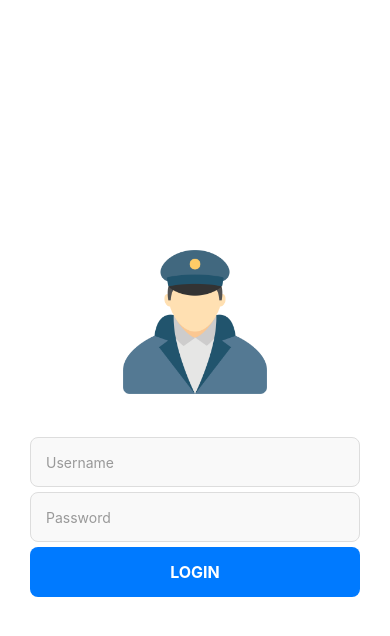
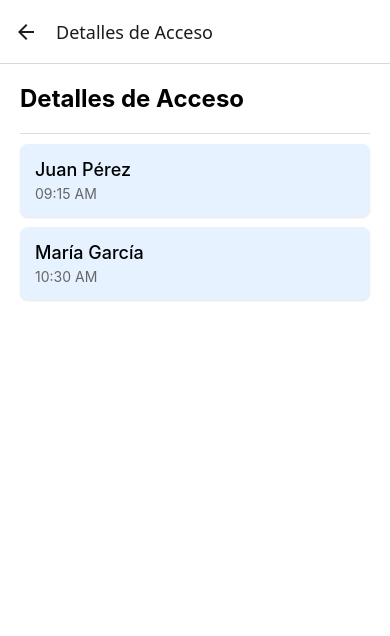
Before and after one commit to TZeik/securepass-mobile, a React Native app: screen /AccessDetails in a window 390 px wide. Before the commit this address had no page. Shown: the top 636 px of the page. Built offline with nearby package versions, Linux system fonts and the light colour scheme.

Commit message:
Detalles de acceso

```diff
--- /dev/null
+++ b/components/AccessDetailsScreen.tsx
@@ -0,0 +1,104 @@
+import React from "react";
+import { View, StyleSheet, Text, ScrollView, TouchableOpacity } from "react-native";
+import { NativeStackScreenProps } from "@react-navigation/native-stack";
+import { RootStackParamList } from "../types";
+
+type AccessDetailsScreenProps = NativeStackScreenProps<RootStackParamList, "AccessDetails">;
+
+const AccessDetailsScreen: React.FC<AccessDetailsScreenProps> = ({ navigation }) => {
+  //Datos de cada uno
+  const accessRecords = [
+    {
+      id: 1,
+      name: "Juan Pérez",
+      time: "09:15 AM",
+      fullName: "Juan Alberto Pérez González",
+      idNumber: "402-31824212-3",
+      vehicle: "Toyota Corolla 2020 - ABC123",
+      entryDate: "15/05/2023",
+      entryTime: "09:00 AM",
+      visitPurpose: "Reunión de negocios",
+      contactPerson: "Carlos Méndez",
+      department: "Ventas"
+    },
+    {
+      id: 2,
+      name: "María García",
+      time: "10:30 AM",
+      fullName: "María José García Rodríguez",
+      idNumber: "402-31824212-2",
+      vehicle: "Nissan Sentra 2019 - XYZ987",
+      entryDate: "15/05/2023",
+      entryTime: "10:00 AM",
+      visitPurpose: "Entrega de documentos",
+      contactPerson: "Ana López",
+      department: "Contabilidad"
+    },
+    // ... más registros
+  ];
+
+  const handlePersonPress = (person: any) => {
+    navigation.navigate("PersonDetail", { person });
+  };
+
+  return (
+    <ScrollView style={styles.container}>
+      <Text style={styles.title}>Detalles de Acceso</Text>
+
+      <View style={styles.divider} />
+
+      {accessRecords.map((record) => (
+        <TouchableOpacity
+          key={record.id}
+          style={styles.recordItem}
+          onPress={() => handlePersonPress(record)}
+        >
+          <Text style={styles.recordName}>{record.name}</Text>
+          <Text style={styles.recordTime}>{record.time}</Text>
+        </TouchableOpacity>
+      ))}
+    </ScrollView>
+  );
+};
+const styles = StyleSheet.create({
+  container: {
+    flex: 1,
+    padding: 20,
+    backgroundColor: "#fff",
+  },
+  title: {
+    fontSize: 24,
+    fontWeight: "bold",
+    marginBottom: 10,
+  },
+  divider: {
+    height: 1,
+    backgroundColor: "#ddd",
+    marginVertical: 10,
+  },
+  recordItem: {
+    backgroundColor: "#E6F2FF", // Fondo azul claro
+    borderRadius: 8, // Bordes redondeados
+    marginBottom: 10, // Espacio entre elementos
+    padding: 15,
+    shadowColor: "#000", // Sombra opcional para mejor visualización
+    shadowOffset: {
+      width: 0,
+      height: 1,
+    },
+    shadowOpacity: 0.1,
+    shadowRadius: 2,
+    elevation: 2,
+  },
+  recordName: {
+    fontSize: 18,
+    fontWeight: "500",
+  },
+  recordTime: {
+    fontSize: 14,
+    color: "#666",
+    marginTop: 5,
+  },
+});
+
+export default AccessDetailsScreen;
--- a/components/MainScreen.tsx
+++ b/components/MainScreen.tsx
@@ -16,6 +16,10 @@ const MainScreen: React.FC<MainScreenProps> = ({ navigation }) => {
     });
   };
 
+  const handleDetallesAcceso = () => {
+    navigation.navigate("AccessDetails");
+  };
+
   return (
     <View style={styles.container}>
       <TouchableOpacity
@@ -27,7 +31,7 @@ const MainScreen: React.FC<MainScreenProps> = ({ navigation }) => {
 
       <TouchableOpacity
         style={[styles.button, styles.secondaryButton]}
-        onPress={() => console.log("Detalles de acceso")}
+        onPress={handleDetallesAcceso}
       >
         <Text style={styles.buttonText}>Detalles de Acceso</Text>
       </TouchableOpacity>
--- /dev/null
+++ b/components/PersonDetailScreen.tsx
@@ -0,0 +1,69 @@
+import React from "react";
+import { View, StyleSheet, Text, ScrollView } from "react-native";
+import { NativeStackScreenProps } from "@react-navigation/native-stack";
+import { RootStackParamList } from "../types";
+
+type PersonDetailScreenProps = NativeStackScreenProps<RootStackParamList, "PersonDetail">;
+
+const PersonDetailScreen: React.FC<PersonDetailScreenProps> = ({ route }) => {
+  const { person } = route.params;
+
+  return (
+    <ScrollView style={styles.container}>
+      <Text style={styles.title}>Detalles de Acceso</Text>
+
+      <View style={styles.detailContainer}>
+        <Text style={styles.detailLabel}>Nombre completo:</Text>
+        <Text style={styles.detailValue}>{person.fullName}</Text>
+
+        <Text style={styles.detailLabel}>Cédula:</Text>
+        <Text style={styles.detailValue}>{person.idNumber}</Text>
+
+        <Text style={styles.detailLabel}>Vehículo:</Text>
+        <Text style={styles.detailValue}>{person.vehicle}</Text>
+
+        <Text style={styles.detailLabel}>Fecha de entrada:</Text>
+        <Text style={styles.detailValue}>{person.entryDate}</Text>
+
+        <Text style={styles.detailLabel}>Hora de entrada:</Text>
+        <Text style={styles.detailValue}>{person.entryTime}</Text>
+      </View>
+    </ScrollView>
+  );
+};
+
+const styles = StyleSheet.create({
+  container: {
+    flex: 1,
+    padding: 20,
+    backgroundColor: "#fff",
+  },
+  title: {
+    fontSize: 24,
+    fontWeight: "bold",
+    marginBottom: 20,
+    textAlign: "center",
+  },
+  detailContainer: {
+    backgroundColor: "#F5F9FF",
+    borderRadius: 10,
+    padding: 20,
+    marginBottom: 20,
+  },
+  detailLabel: {
+    fontSize: 16,
+    fontWeight: "600",
+    color: "#555",
+    marginTop: 10,
+  },
+  detailValue: {
+    fontSize: 18,
+    color: "#333",
+    marginBottom: 5,
+    padding: 10,
+    backgroundColor: "#E6F2FF",
+    borderRadius: 5,
+  },
+});
+
+export default PersonDetailScreen;
--- a/navigation.tsx
+++ b/navigation.tsx
@@ -8,6 +8,8 @@ import { NativeStackScreenProps } from "@react-navigation/native-stack";
 import QRCodeScanner from "./components/QRCodeScanner";
 import { RootStackParamList } from "./types";
 import QRScannerScreen from "./components/QRCodeScanner";
+import AccessDetailsScreen from "./components/AccessDetailsScreen";
+import PersonDetailScreen from "./components/PersonDetailScreen";
 
 type LoginScreenProps = NativeStackScreenProps<RootStackParamList, "Login">;
 
@@ -62,6 +64,18 @@ export default function Navigation() {
           component={MainScreen}
           options={{ title: "Control de acceso" }}
         />
+
+        <Stack.Screen
+          name="AccessDetails"
+          component={AccessDetailsScreen}
+          options={{ title: "Detalles de Acceso" }}
+        />
+
+        <Stack.Screen
+          name="PersonDetail"
+          component={PersonDetailScreen}
+          options={{ title: "Detalles de Persona" }}
+        />
       </Stack.Navigator>
     </NavigationContainer>
   );
```
Also changed, not shown: types.ts (+12 -1 lines), 1 other file (tests, documents, lock files or other folders).
